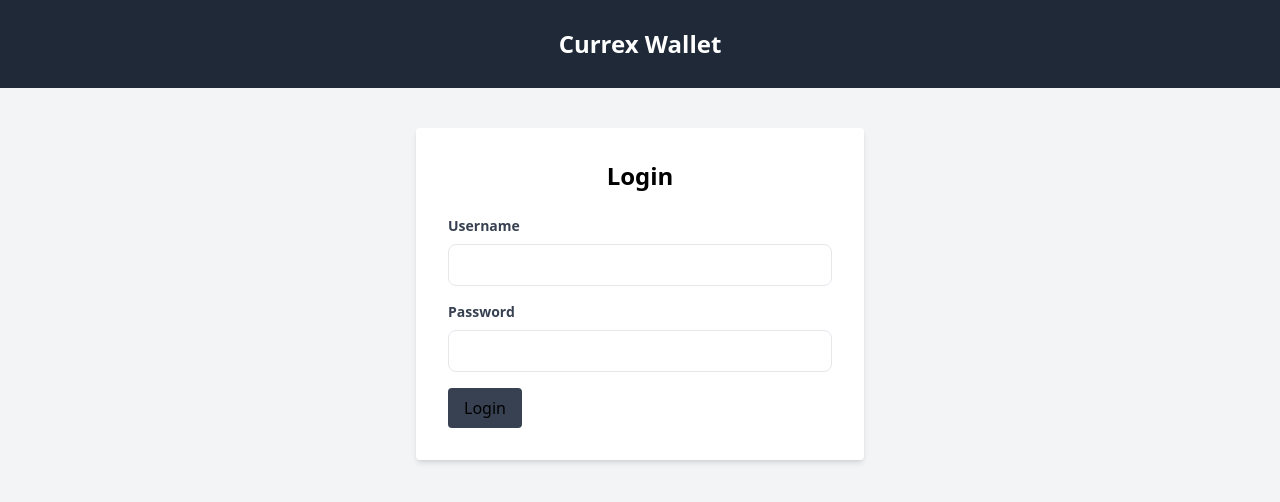
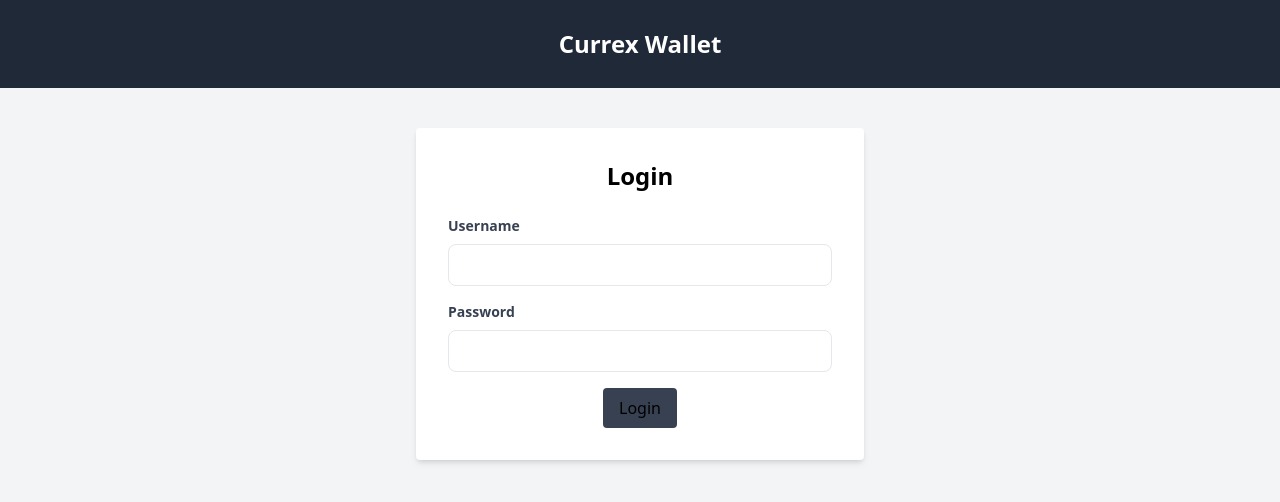
Before and after one commit to alahirajeffrey/currex, a React (Vite) app in the folder frontend/: page /login in a window 1280 px wide. Shown: the top 502 px of the page. Built offline with nearby package versions, Linux system fonts and the light colour scheme.

Commit message:
removed unused import

```diff
--- a/frontend/src/pages/login.jsx
+++ b/frontend/src/pages/login.jsx
@@ -3,7 +3,6 @@ import { useNavigate } from "react-router-dom";
 import Navbar from "../components/Navbar";
 import Button from "../components/Button";
 import axios from "axios";
-// import Cookies from "js-cookie";
 
 const Login = () => {
   const [formData, setFormData] = useState({
@@ -92,7 +91,9 @@ const Login = () => {
             className="w-full px-3 py-2 border rounded-lg focus:outline-none"
           />
         </div>
-        <Button title="Login" onPressed={handleSubmit} />
+        <div className="flex justify-center ">
+          <Button title="Login" onPressed={handleSubmit} />
+        </div>
       </div>
     </div>
   );
```
